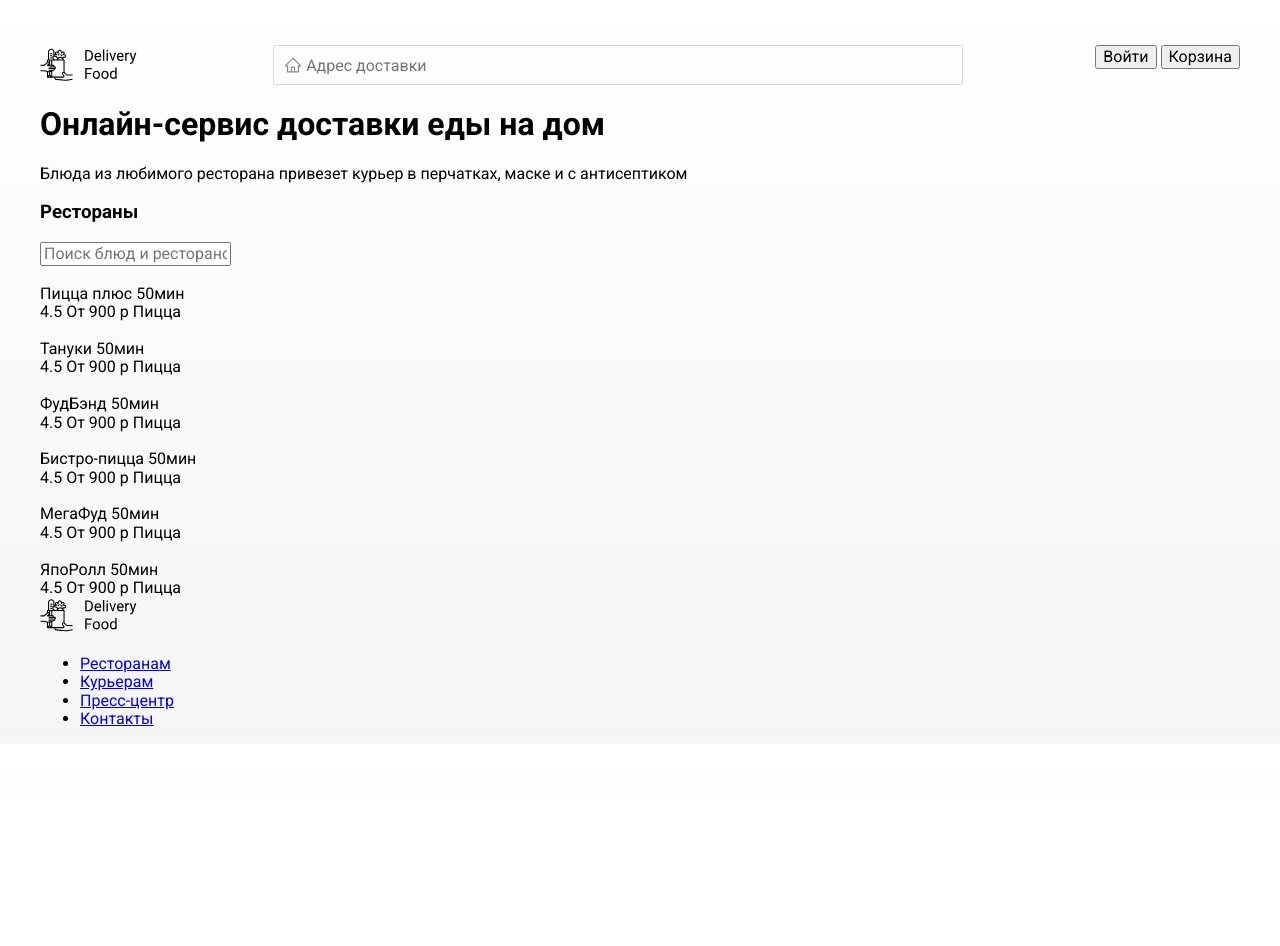
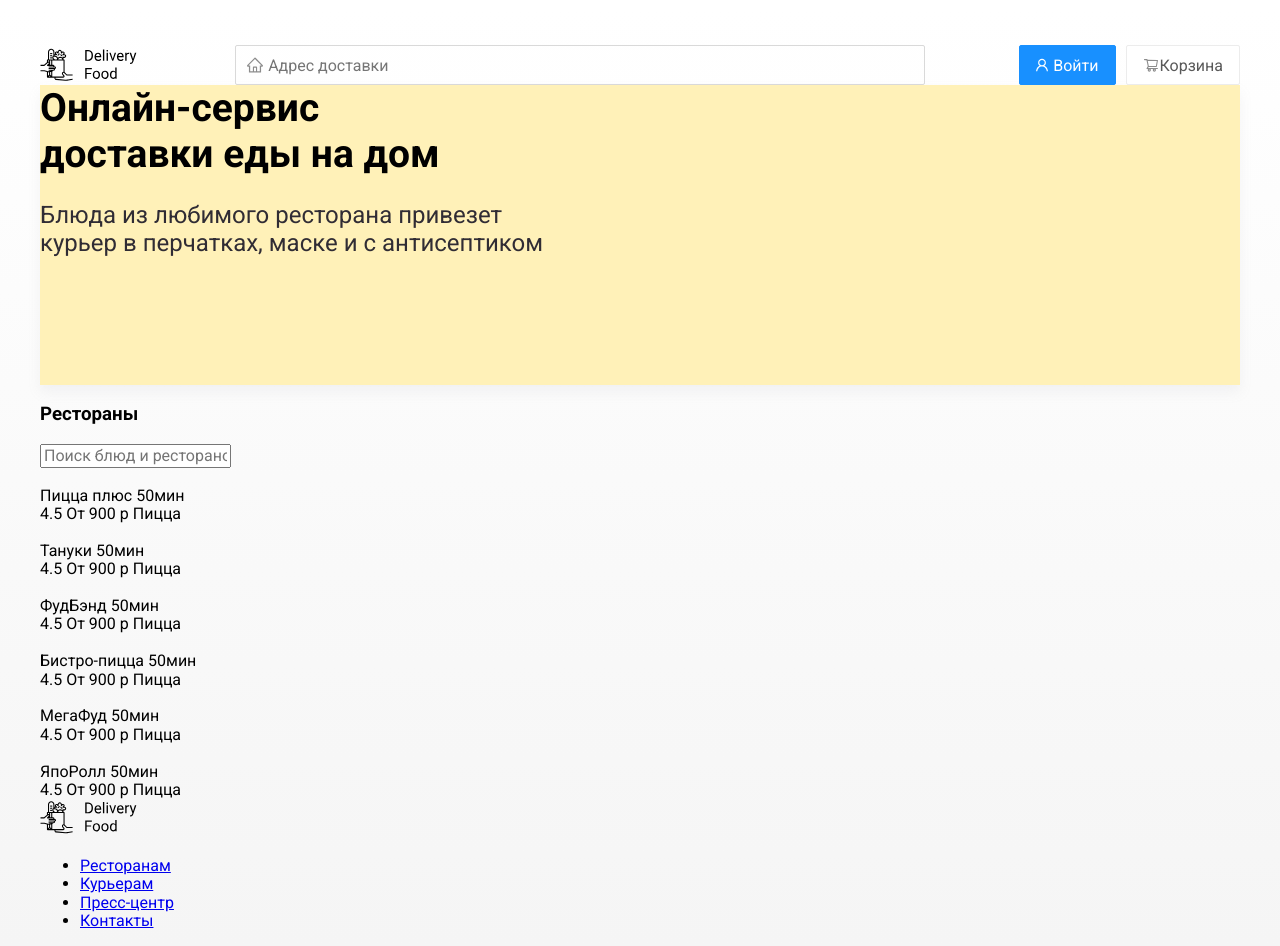
Before and after one commit to stadzuki/devilery, a website: page index.html in a window 1280 px wide. Before the commit the page ends 800 px from the top, so only its background shows below. Drawn offline with Linux system fonts and the light colour scheme.

Commit message:
marking, styles

```diff
--- a/index.html
+++ b/index.html
@@ -15,13 +15,13 @@
 				<img src="img/logo.svg" alt="Devilery" class="logo">
 				<input type="text" class="address-input" placeholder="Адрес доставки">
 				<div class="buttons">
-					<button class="login-btn" type="submit">Войти</button>
-					<button class="basket-btn" type="submit">Корзина</button>
+					<button class="nav-button login-btn" type="submit">Войти</button>
+					<button class="nav-button basket-btn" type="submit">Корзина</button>
 				</div>
 			</div>
 			<div class="billboard">
-				<h1>Онлайн-сервис доставки еды на дом</h1>
-				<p>Блюда из любимого ресторана привезет курьер в перчатках, маске и с антисептиком</p>
+				<h1 class="title">Онлайн-сервис доставки еды на дом</h1>
+				<p class="description">Блюда из любимого ресторана привезет курьер в перчатках, маске и с антисептиком</p>
 			</div>
 		</header>
 		<section class="restaurants">
--- a/styles/sass/style.sass
+++ b/styles/sass/style.sass
@@ -4,6 +4,8 @@
 body
     background: linear-gradient(180deg, rgba(245, 245, 245, 0) 1.04%, #f5f5f5 100%)
     font-family: 'Roboto', sans-serif
+    font-style: normal
+    font-weight: normal
     padding: 0
     margin: 0
 
@@ -25,3 +27,50 @@ body
             padding-left: 32px
             border: 1px solid #d9d9d9
             border-radius: 2px
+            font-size: 16px
+            line-height: 24px
+
+        .buttons
+            display: flex
+
+            .nav-button
+                max-height: 40px
+                background-repeat: no-repeat
+                background-position: left 16px center
+                padding: 8px 16px 8px 33px
+                font-size: 16px
+                border-radius: 2px
+                line-height: 24px
+
+            .login-btn
+                background-color: #1890FF
+                border: 1px solid #1890ff
+                background-image: url(../../img/user.svg)
+                margin-right: 10px
+                color: #fff
+
+
+            .basket-btn
+                background-color: #fff
+                border: 1px solid #ececec
+                background-image: url(../../img/basket.svg)
+                color: #595959
+
+    .billboard
+        width: 1200px
+        height: 300px
+        box-shadow: 0px 7px 12px rgba(158, 158, 163, 0.1)
+        background-color: #FFF1B8
+
+        .title
+            margin: 0
+            max-width: 405px
+            font-weight: bold
+            font-size: 39px
+            line-height: 46px
+
+        .description
+            color: #302C34
+            max-width: 520px
+            font-size: 24px
+            line-height: 28px
```
Also changed, not shown: img/basket.svg (added), img/user.svg (added), styles/css/style.css, 1 other file.
